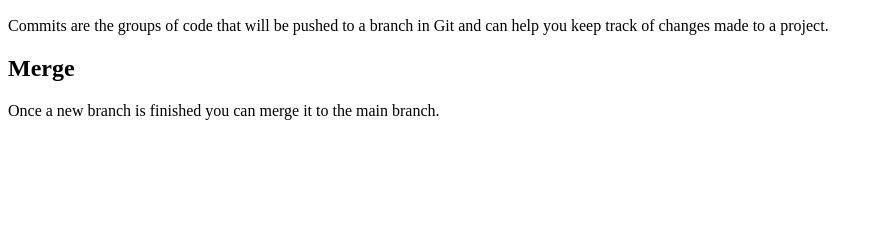
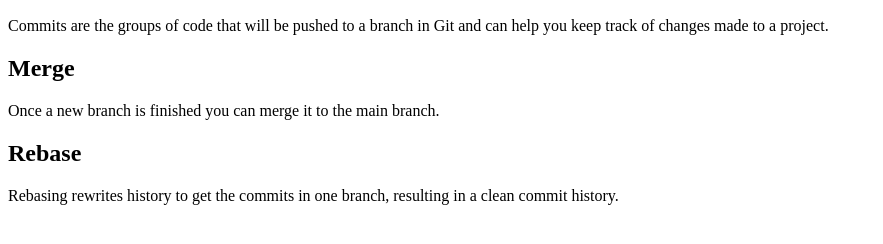
Before and after one commit to abeTroop/Git-Skill-Demonstration, a plain HTML site: page index.html in a window 1280 px wide. Shown: the part 120-364 px from the top of the page, without its empty margins (0-883 px from the left). Drawn offline with Linux system fonts and the light colour scheme.

Commit message:
Added Rebase section
Created a section to discuss what rebasing is in Git.

```diff
--- a/index.html
+++ b/index.html
@@ -26,5 +26,13 @@
                 Once a new branch is finished you can merge it to the main branch.
             </p>
         </section>
+
+        <section id="rebase">
+            <h2>Rebase</h2>
+            <p>
+                Rebasing rewrites history to get the commits in one branch, resulting
+                in a clean commit history.
+            </p>
+        </section>
     </body>
 </html>
```
